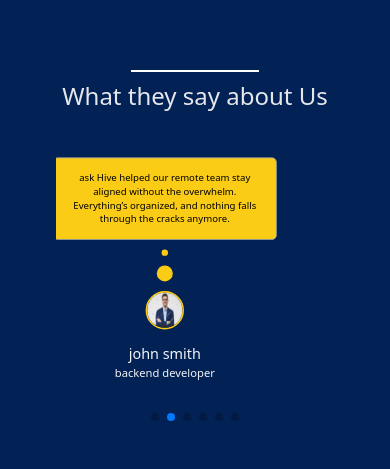
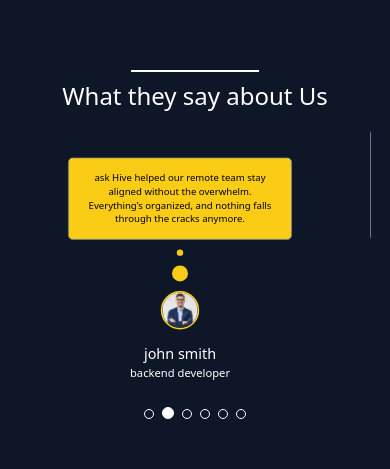
Before and after one commit to Masoma2023/TaskHive, a Next.js app: page / in a window 390 px wide. Shown: the part 336-805 px from the top of the page. Built offline with nearby package versions, Linux system fonts and the light colour scheme.

Commit message:
refactor(slider): refactor slider color and make it responsive

```diff
--- a/src/components/Home-page-slider/Slide.tsx
+++ b/src/components/Home-page-slider/Slide.tsx
@@ -3,20 +3,20 @@
 
 function Slide({ text, image, name, job }: Tslide) {
   return (
-    <div className="sm:my-10 -translate-x-16 lg:translate-x-0">
-      <div className="textBox p-4 border border-gray-400 rounded-md bg-transparent w-70 text-sm text-gray-200">
+    <div className="sm:my-10  lg:translate-x-0">
+      <div className="textBox p-4 border border-[#6B7B94] rounded-md bg-transparent w-70 overflow-hidden text-sm text-[#FFFFFF]">
         <p>
           {text}
         </p>
       </div>
-      <div className="circleBox bg-gray-300 w-2 h-2 rounded-full my-3 mx-auto"></div>
-      <div className="circleBox bg-gray-300 w-5 h-5 rounded-full my-3 mx-auto"></div>
+      <div className="circleBox bg-[#6B7B94] w-2 h-2 rounded-full my-3 mx-auto"></div>
+      <div className="circleBox bg-[#6B7B94] w-5 h-5 rounded-full my-3 mx-auto"></div>
 
       <div>
-        <Image width={100} height={100} src={image} alt="" className="customBorder w-12 h-12 border-2 border-gray-400 rounded-full mx-auto" />
+        <Image width={100} height={100} src={image} alt="" className="customBorder object-cover w-12 h-12 border-2 border-[#807F7C] rounded-full mx-auto" />
         <div className="my-4">
-          <h3 className="text-lg text-gray-100">{name}</h3>
-          <p className="text-sm text-gray-100">{job}</p>
+          <h3 className="text-lg text-[#FFFFFF]">{name}</h3>
+          <p className="text-sm text-[#FFFFFF]">{job}</p>
         </div>
       </div>
     </div>
--- a/src/components/Home-page-slider/SliderCom.tsx
+++ b/src/components/Home-page-slider/SliderCom.tsx
@@ -14,10 +14,10 @@
 function SliderComp() {
   return (
     <>
-      <div className="mx-auto w-full my-20 py-32 px-10 bg-[#022155] max-w-7xl">
+      <div className="mx-auto w-full my-20 py-32 lg:px-10 bg-[#0D1728] max-w-7xl">
         <div className="my-4">
           <div className="w-32 h-[2px] mx-auto bg-white my-2"></div>
-          <h3 className="text-gray-200 text-2xl text-center">
+          <h3 className="text-[#FFFFFF] text-2xl text-center">
             What they say about Us
           </h3>
         </div>
@@ -30,7 +30,7 @@
             clickable: true,
           }}
           autoplay={{
-            delay: 3000,
+            delay: 4000,
             disableOnInteraction: true,
           }}
           modules={[Pagination, Autoplay]}
--- a/src/styles/global.css
+++ b/src/styles/global.css
@@ -56,23 +56,6 @@
   transition: all 0.3s ease !important;
 }
 
-@media screen and (max-width: 578px) {
-  .swiper-slide-active {
-    transform: scale(0.8) !important;
-    transition: all 0.3s ease !important;
-  }
-
-  .swiper-slide-active .textBox {
-    transform: translateX(20px) !important;
-  }
-}
-
-@media screen and (max-width: 768px) {
-  .swiper-slide-active .textBox {
-    transform: translateX(50px);
-  }
-}
-
 .swiper-slide-active .textBox {
   background-color: var(--yellow);
   color: black;
@@ -86,3 +69,44 @@
 .swiper-slide-active .customBorder {
   border: 2px solid var(--yellow);
 }
+
+.swiper-pagination {
+  position: relative !important;
+  bottom: -3px !important;
+}
+
+.swiper-pagination-bullet {
+  opacity: 1 !important;
+  width: 10px !important;
+  height: 10px !important;
+  background-color: transparent !important;
+  border: 1px solid white !important;
+}
+
+.swiper-pagination-bullet-active {
+  background-color: white !important;
+  width: 12px !important;
+  height: 12px !important;
+}
+
+@media screen and (max-width: 578px) {
+  .swiper-slide-active {
+    transform: scale(0.8) !important;
+    transition: all 0.3s ease !important;
+  }
+
+  .swiper-slide-active .textBox {
+    transform: translateX(20px) !important;
+  }
+
+  .swiper-pagination {
+    position: absolute !important;
+    bottom: 10px !important;
+  }
+}
+
+@media screen and (max-width: 768px) {
+  .swiper-slide-active .textBox {
+    transform: translateX(50px);
+  }
+}
```
Also changed, not shown: 2 other files (tests, documents, lock files or other folders).
